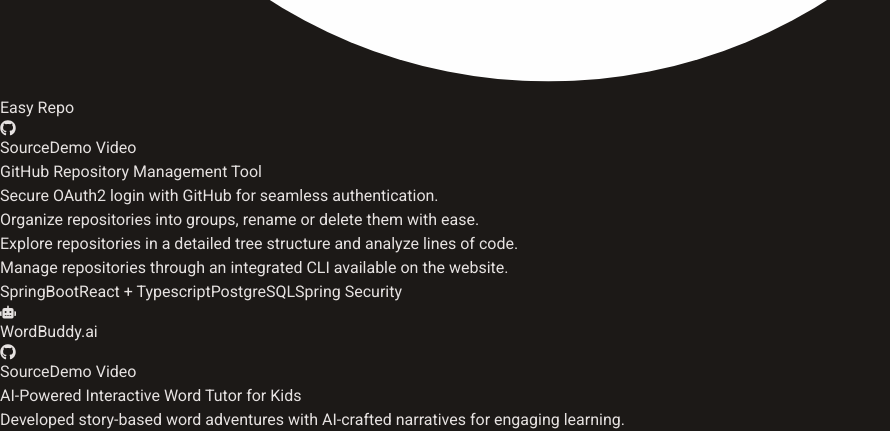
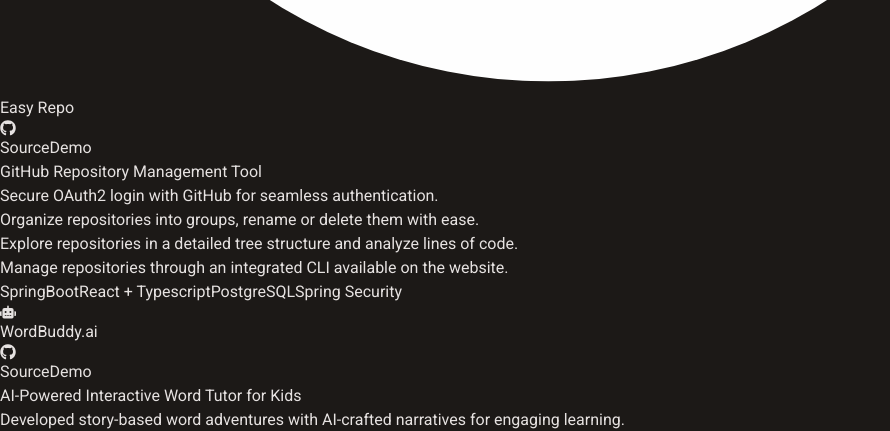
Before and after one commit to BarsatKhadka/portfolioV1, a React (Vite) app: page / in a window 1280 px wide. Shown: the part 4480-4911 px from the top of the page, without its empty margins (0-890 px from the left). Built offline with nearby package versions, Linux system fonts and the light colour scheme.

Commit message:
update: some color changes

```diff
--- a/src/components/Projects/LowLevelProjects.jsx
+++ b/src/components/Projects/LowLevelProjects.jsx
@@ -7,7 +7,7 @@
     <div className="ml-8 mt-16 lg:ml-48">
       {/* Section Title */}
       <div className="flex items-center gap-2 mb-6">
-        <IoFolderOpenOutline className="text-[#6DB33F] w-8 h-8" />
+        <IoFolderOpenOutline className="text-red-500 w-8 h-8" />
         <p className="text-2xl font-bold text-white">Low Level Projects</p>
       </div>
 
@@ -18,6 +18,7 @@
             <FaCode className="w-7 h-7 text-yellow-400" />
             <span className="cursor-text">C Interpreter</span>
           </h3>
+
 
           <p className="text-gray-400 text-sm mb-4 cursor-text">
             A simple C-like interpreter built while following the{" "}
--- a/src/components/Projects/WebProjects.jsx
+++ b/src/components/Projects/WebProjects.jsx
@@ -7,7 +7,7 @@
     <>
       <div className="ml-8 mt-16 lg:ml-48">
         <div className="flex items-center gap-2 mb-6">
-          <IoFolderOpenOutline className="text-[#6DB33F] w-8 h-8" />
+          <IoFolderOpenOutline className="text-yellow-500 w-8 h-8" />
           <p className="text-2xl font-bold text-white">Web Projects</p>
         </div>
 
@@ -40,7 +40,7 @@
                       rel="noopener noreferrer"
                       className="relative bg-gradient-to-r from-[#6DB33F] to-[#8BC34A] text-black text-xs px-4 py-2 rounded-lg border border-[#6DB33F]/50 hover:shadow-lg hover:shadow-[#6DB33F]/40 transition-all duration-300 hover:scale-105 group"
                     >
-                      Demo Video
+                      Demo
                       <span className="absolute inset-0 bg-white opacity-0 group-hover:opacity-10 rounded-lg transition-opacity duration-300"></span>
                     </a>
                   )}
@@ -62,6 +62,7 @@
                   </span>
                 ))}
               </div>
+
             </div>
           ))}
         </div>
```
